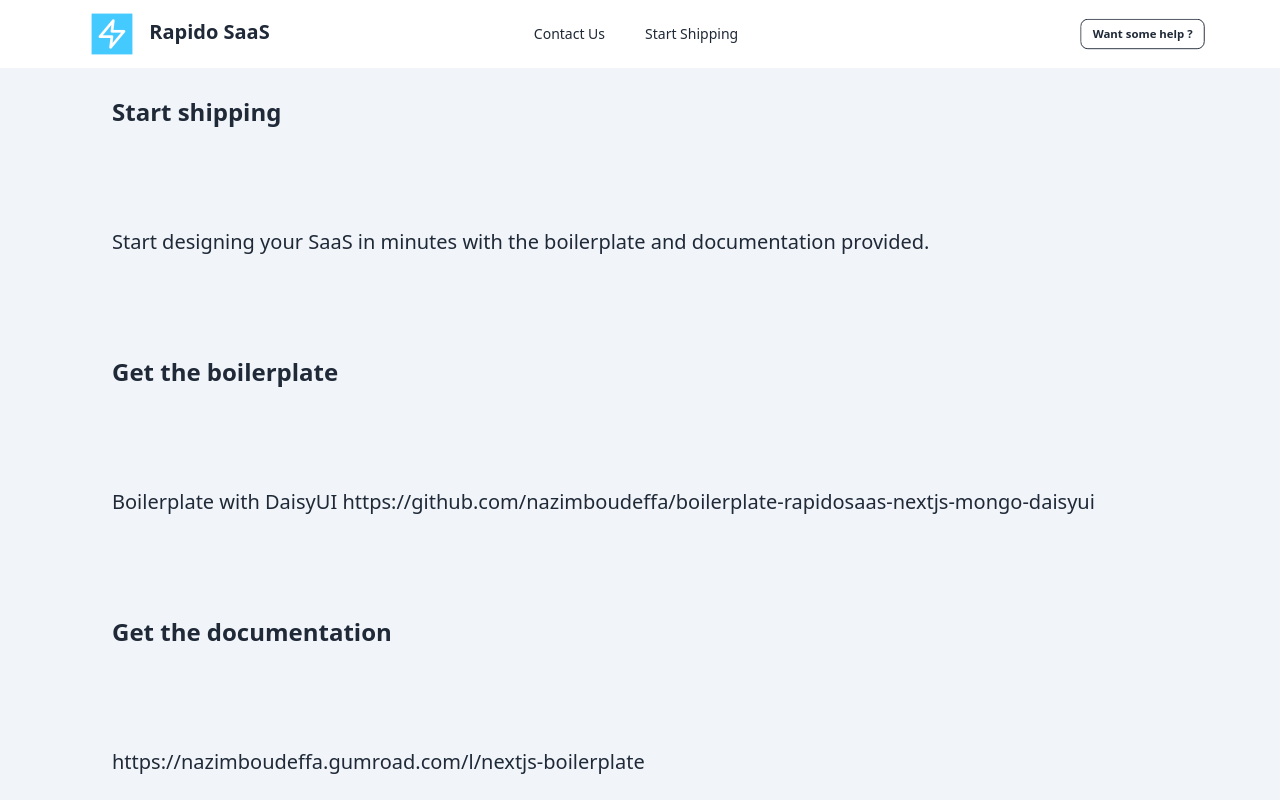
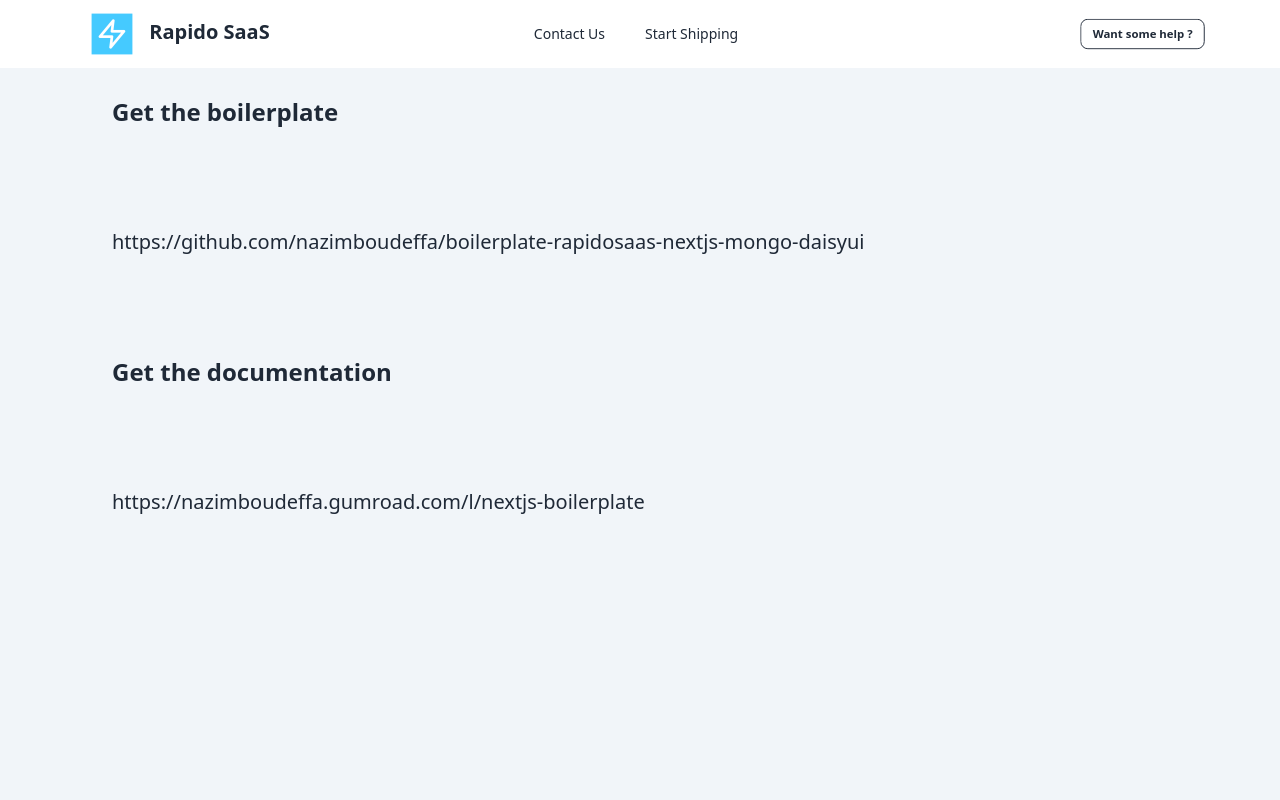
Before and after one commit to nazimboudeffa/rapidosaas-next14-website, a Next.js app: page /start-designing in a window 1280 px wide. Shown: the top 800 px of the page. Built offline with nearby package versions, Linux system fonts and the light colour scheme.

Commit message:
Removed h1

```diff
--- a/src/pages/start-designing.js
+++ b/src/pages/start-designing.js
@@ -6,13 +6,9 @@
             <PageMetaTags title="Start Designing" description={"Meta description here"} url="/start-designing"/>
             <div className="grid place-items-center w-full bg-slate-100 pt-6 pb-48">
             <div className="max-w-6xl w-full  md:px-12 px-4 text-left flex-col ">
-                <h1 className="text-2xl leading-10 font-bold">Start shipping</h1>
-                <p className="my-24 text-xl">
-                    Start designing your SaaS in minutes with the boilerplate and documentation provided.
-                </p>
                 <h2 className="text-2xl leading-10 font-bold">Get the boilerplate</h2>
                 <p className="my-24 text-xl">
-                    Boilerplate with DaisyUI <Link href="https://github.com/nazimboudeffa/boilerplate-rapidosaas-nextjs-mongo-daisyui">https://github.com/nazimboudeffa/boilerplate-rapidosaas-nextjs-mongo-daisyui</Link>
+                    <Link href="https://github.com/nazimboudeffa/boilerplate-rapidosaas-nextjs-mongo-daisyui">https://github.com/nazimboudeffa/boilerplate-rapidosaas-nextjs-mongo-daisyui</Link>
                 </p>
                 <h2 className="text-2xl  leading-10 font-bold">Get the documentation</h2>
                 <p className="my-24 text-xl">
```
